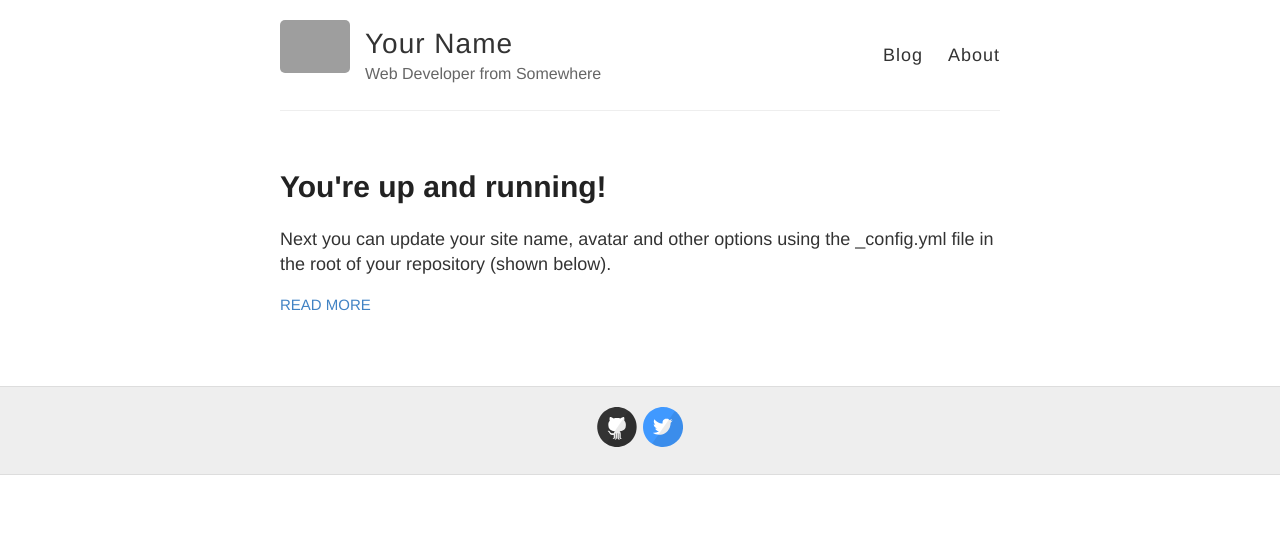
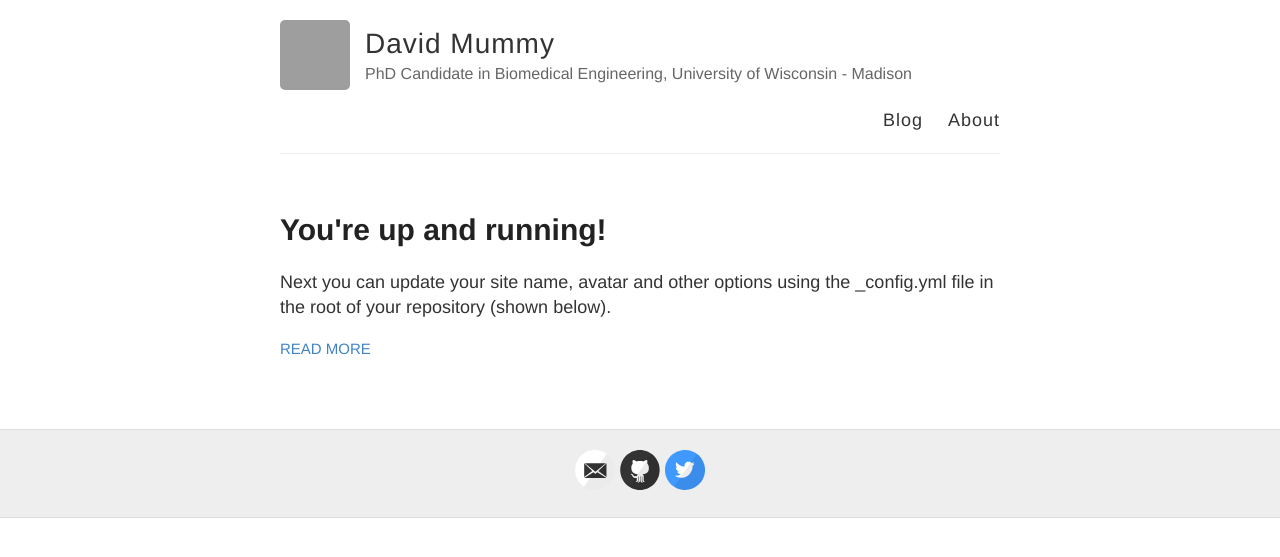
Before and after one commit to mummydg/mummydg.github.io, a Jekyll site: the page built from index.html, in a window 1280 px wide. Shown: the top 557 px of the page. Built offline with Jekyll 4.4.1, drawn with Linux system fonts in a browser that asks for light colours; grey boxes are pictures that could not be loaded.

Commit message:
Updating config file

```diff
--- a/_config.yml
+++ b/_config.yml
@@ -3,13 +3,13 @@
 #
 
 # Name of your site (displayed in the header)
-name: Your Name
+name: David Mummy
 
 # Short bio or description (displayed in the header)
-description: Web Developer from Somewhere
+description: PhD Candidate in Biomedical Engineering, University of Wisconsin - Madison
 
 # URL of your avatar or profile pic (you could use your GitHub profile pic)
-avatar: https://raw.githubusercontent.com/barryclark/jekyll-now/master/images/jekyll-logo.png
+avatar: https://avatars3.githubusercontent.com/u/10223529?v=3&s=460
 
 #
 # Flags below are optional
@@ -18,15 +18,15 @@
 # Includes an icon in the footer for each username you enter
 footer-links:
   dribbble:
-  email:
+  email: mummy@wisc.edu
   facebook:
   flickr:
-  github: barryclark/jekyll-now
+  github: mummydg
   instagram:
   linkedin:
   pinterest:
   rss: # just type anything here for a working RSS icon
-  twitter: jekyllrb
+  twitter: davidmummy
   stackoverflow: # your stackoverflow profile, e.g. "users/50476/bart-kiers"
   youtube: # channel/<your_long_string> or user/<user-name>
   googleplus: # anything in your profile username that comes after plus.google.com/
```
